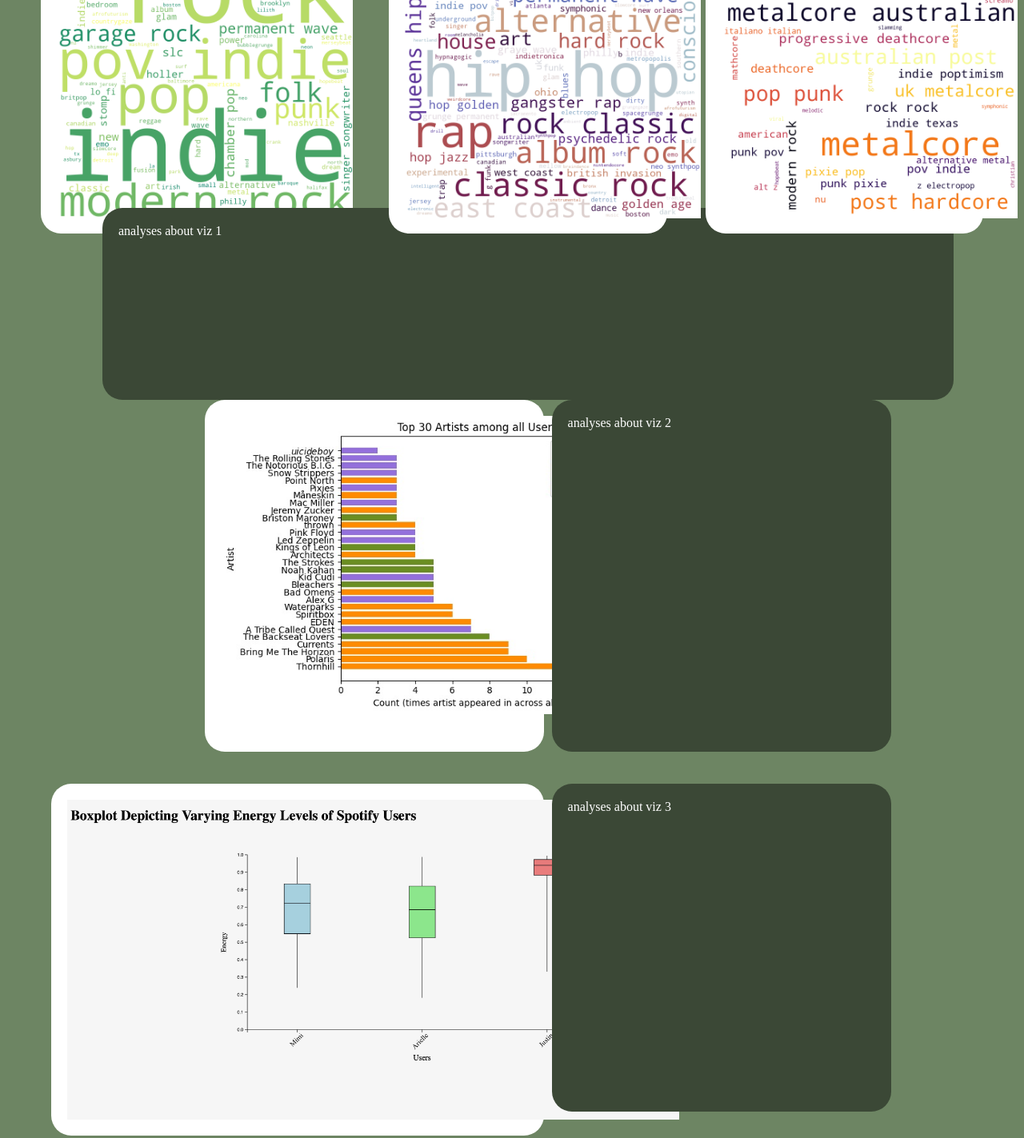
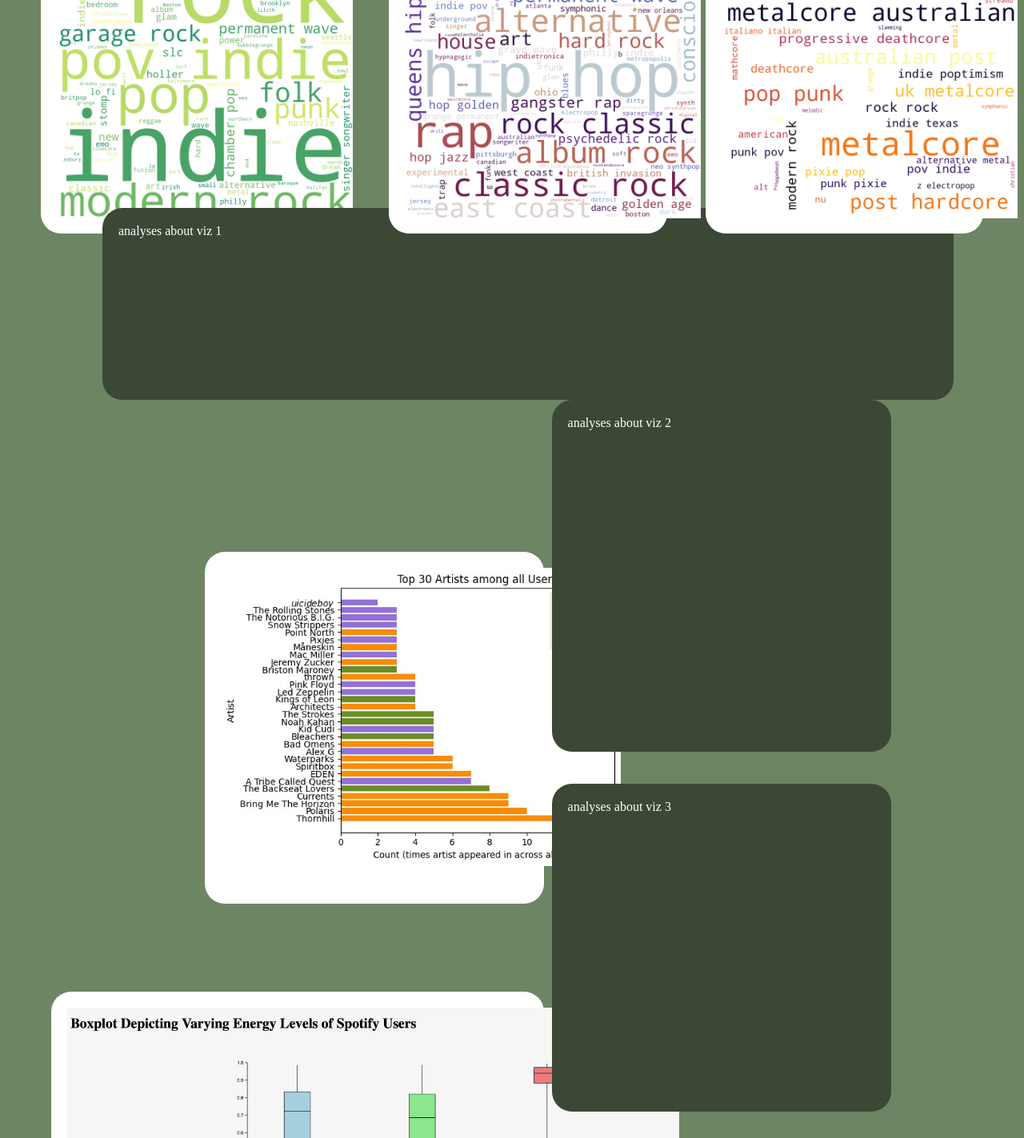
Before and after one commit to ariellerabin/spotify-wrapped-project, a plain HTML site: page static.html in a window 1280 px wide. Shown: the part 460-1883 px from the top of the page at 80% size. Drawn offline with Linux system fonts and the light colour scheme.

Commit message:
im confused

```diff
--- a/stylesheethome.css
+++ b/stylesheethome.css
@@ -214,7 +214,7 @@ body{
     margin: 0 auto;
     position: absolute;
     padding: 20px;
-    top: 120%;
+    top: 1150px;
     left:20%;
     border-radius:25px;
 
@@ -226,7 +226,7 @@ body{
     margin: 0 auto;
     position: absolute;
     padding: 20px;
-    top: 180%;
+    top: 1700px;
     left:5%;
     border-radius:25px;
 
```
